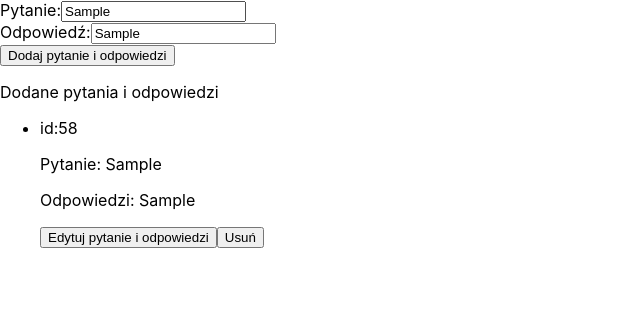
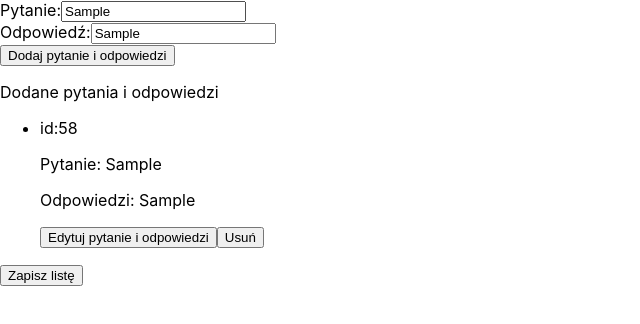
Before and after one commit to Devolla/generatequiz, a React (Create React App) app: page / in a window 1280 px wide. Both pictures are taken after typing "Sample", "Sample" into the empty fields and a click on the button "Dodaj pytanie i odpowiedzi". Shown: the top 324 px of the page, without its empty margins (0-640 px from the left). Built offline with nearby package versions, Linux system fonts and the light colour scheme.

Commit message:
axios added and sendingQuizData

```diff
--- a/package.json
+++ b/package.json
@@ -7,6 +7,7 @@
     "@testing-library/jest-dom": "^5.16.5",
     "@testing-library/react": "^13.4.0",
     "@testing-library/user-event": "^13.5.0",
+    "axios": "^1.2.4",
     "react": "^18.2.0",
     "react-dom": "^18.2.0",
     "react-redux": "^8.0.5",
--- a/src/List.jsx
+++ b/src/List.jsx
@@ -1,16 +1,33 @@
 import React from 'react';
 import { useSelector } from 'react-redux';
+import axios from 'axios'
 
 import Element from './Element';
 
 const List = () => {
   const quizItems = useSelector((store) => store.quizItems);
   console.log(quizItems, 'state ze store')
+  // const myStringifiedObject = JSON.stringify(quizItems);
+  // console.log(myStringifiedObject, 'myStringifiedObject')
+  // console.log(quizElements, 'quizElements')
+
+const sendQuizData = () => {
+  console.log(quizItems, 'state ze store')
+  axios.post('https://catfact.ninja/fact', quizItems)
+  .then(response => console.log(response));
+}
+
   const  quizElements = quizItems.map((quizItem) => (
     <Element key={quizItem.id} {...quizItem} />
   ));
 
-  return <ul>{quizElements}</ul>;
+  // console.log(quizElements.length, 'quizElements')
+
+  return quizElements.length > 0 ? <>
+  <ul>{quizElements}</ul>
+  <button onClick={sendQuizData}>Zapisz listę</button>
+  </> :
+  ''
 };
 
 export default List;
--- a/src/reducers/appReducer.js
+++ b/src/reducers/appReducer.js
@@ -5,7 +5,8 @@ import {
   export const appReducer = (state = [], action) => {
     switch (action.type) {
       case ADD:
-        // console.log(state, 'state z appReducer')
+        console.log( action, ' action]')
+        console.log(state, 'state z appReducer')
         return (
           [ ...state, action.payload]
         ) ;
```
Also changed, not shown: 1 other file (tests, documents, lock files or other folders).
